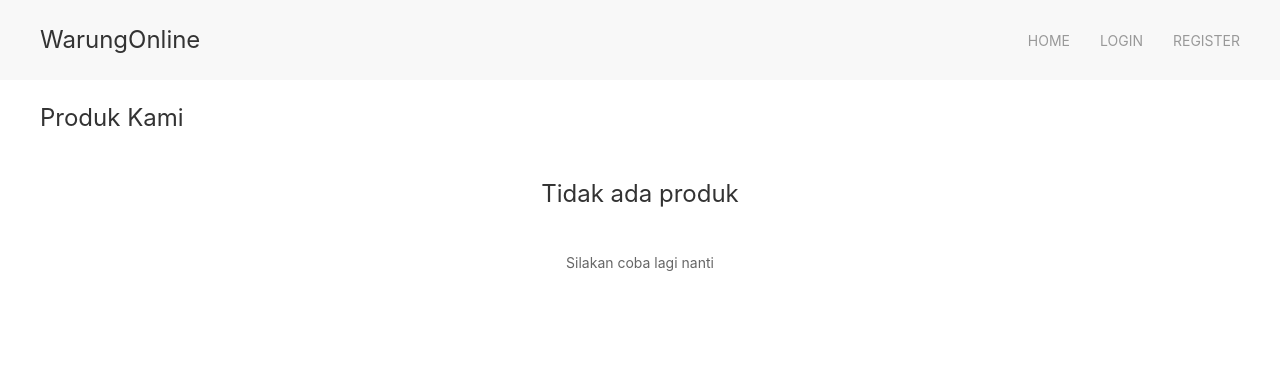
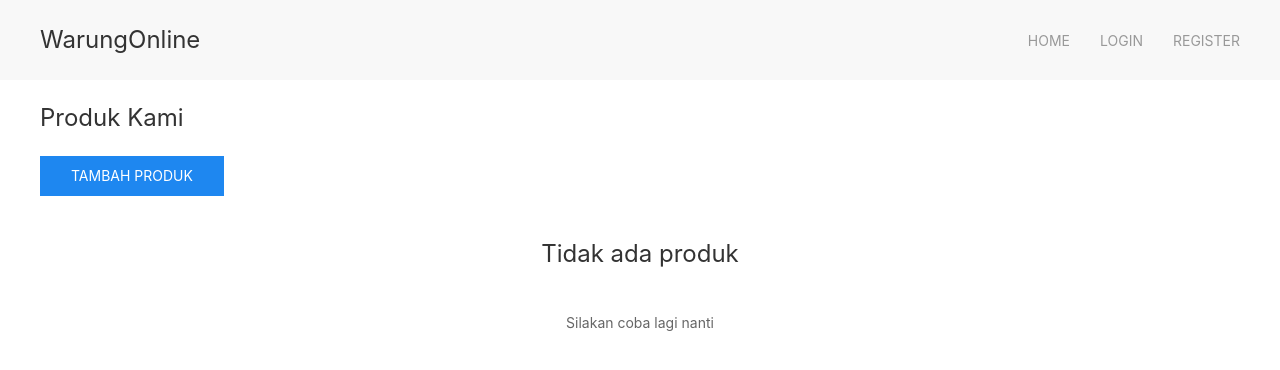
Before and after one commit to kokkzlya/warungonline, a Flask app: template src/templates/products.html in a window 1280 px wide. Shown: the top 370 px of the page. Run offline with Flask 3, Linux system fonts and the light colour scheme; the template is opened without the code that fills it, so the values that code supplies are empty.

Commit message:
Add role, add new product button

```diff
--- a/src/app.py
+++ b/src/app.py
@@ -158,9 +158,10 @@ def register(conn: sqlite3.Connection):
             username=username,
         )
     id = shortuuid.uuid()
+    role = "user"
     cur.execute(
-        "INSERT INTO users (id, username, password, name) VALUES (?, ?, ?, ?)",
-        (id, username, password, name)
+        "INSERT INTO users (id, username, password, name, role) VALUES (?, ?, ?, ?, ?)",
+        (id, username, password, name, role)
     )
     return redirect(url_for("landing_page"))
 
@@ -172,7 +173,7 @@ def register_page():
 @inject.autoparams("conn")
 def users_page(conn: sqlite3.Connection):
     cur = conn.cursor()
-    cur.execute("SELECT id, username, name FROM users")
+    cur.execute("SELECT id, username, name, role FROM users")
     result = cur.fetchall()
     users = []
     for row in result:
@@ -180,6 +181,7 @@ def users_page(conn: sqlite3.Connection):
             id=row[0],
             username=row[1],
             name=row[2],
+            role=row[3],
         ))
     return render_template("users.html", users=users)
 
--- a/src/db.py
+++ b/src/db.py
@@ -12,7 +12,8 @@ def init_app(app: Flask):
         id TEXT PRIMARY KEY,
         username TEXT,
         password TEXT,
-        name TEXT
+        name TEXT,
+        role TEXT
     )
     """
     )
--- a/src/entities.py
+++ b/src/entities.py
@@ -6,6 +6,7 @@ class User:
     username: str | None = None
     name: str | None = None
     password: str | None = None
+    role: str | None = None
 
 @dataclass
 class Product:
--- a/src/templates/products.html
+++ b/src/templates/products.html
@@ -6,7 +6,13 @@
     <div class="col-md-12">
       <h1 class="uk-text-lead">Produk Kami</h1>
 
-      <div class="uk-child-width-1-3@m uk-grid-small uk-grid-match" uk-grid>
+      <div>
+        <a href="{{ url_for('new_product_page') }}" class="uk-button uk-button-primary">
+          Tambah Produk
+        </a>
+      </div>
+
+      <div class="uk-child-width-1-3@m uk-grid-small uk-grid-match uk-margin-top" uk-grid>
         {% for product in products %}
           <a href="{{ url_for('product_page', product_id=product.id) }}" class="uk-text-decoration-none">
             <div class="uk-card uk-card-default uk-card-body">
--- a/src/templates/users.html
+++ b/src/templates/users.html
@@ -11,6 +11,7 @@
           <tr>
             <th>Username</th>
             <th>Name</th>
+            <th>Peran</th>
           </tr>
         </thead>
         <tbody>
@@ -18,6 +19,7 @@
             <tr>
               <td>{{ user.username }}</td>
               <td>{{ user.name }}</td>
+              <td>{{ user.role }}</td>
             </tr>
           {% endfor %}
         </tbody>
```
